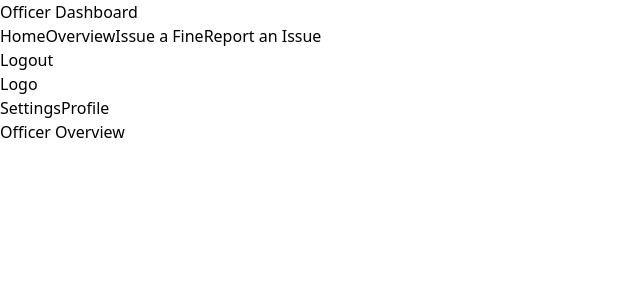
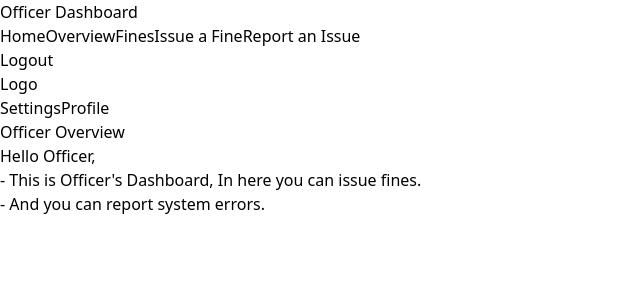
Before and after one commit to Eran2001/fine-app-react, a React (Vite) app: page /officer-dashboard/officer-overview in a window 1280 px wide. Shown: the top 300 px of the page, without its empty margins (0-640 px from the left). Built offline with nearby package versions, Linux system fonts and the light colour scheme; sample sign-in values are in the browser's storage.

Commit message:
update App.jsx

```diff
--- a/src/Admin/AdminDashboard.jsx
+++ b/src/Admin/AdminDashboard.jsx
@@ -72,7 +72,7 @@ export default function Dashboard() {
               </Link>
               <div className="space-x-4">
                 <Link
-                  to="#"
+                  to="setting"
                   className="text-gray-600 hover:text-[#2934b1] transition"
                 >
                   Settings
--- a/src/Admin/Overview.jsx
+++ b/src/Admin/Overview.jsx
@@ -1,6 +1,10 @@
 const Overview = () => (
   <div>
     <h3 className="text-2xl font-bold">Overview</h3>
+    <h4 className="text-2xl mt-2">Hello Admin,</h4>
+    <p className="text-2xl font-bold mt-3">- This is Admin Dashboard, In here you can add officers and post offices.</p>
+    <p className="text-2xl font-bold mt-3">- And you can see what kind of issues users have reported.</p>
+    <p className="text-2xl font-bold mt-3">- It is your responsibility to control this panel and Have a great Controlling.</p>
   </div>
 );
 
--- /dev/null
+++ b/src/Admin/Setting.jsx
@@ -0,0 +1,11 @@
+
+
+const Setting = () => {
+  return (
+    <div>
+      Edit your setting
+    </div>
+  )
+}
+
+export default Setting
--- a/src/App.jsx
+++ b/src/App.jsx
@@ -35,6 +35,7 @@ import PostOfficeOverview from "./pages/PostOffices/PostOfficeOverview";
 import PostPayFine from "./pages/PostOffices/PostPayFine";
 import PostReportIssue from "./pages/PostOffices/PostReportIssue";
 import Profile from "./pages/UserDashboard/Profile";
+import Setting from "./Admin/Setting";
 
 const App = () => {
   return (
@@ -56,6 +57,7 @@ const App = () => {
         <Route path="/officersLogin" element={<OfficersLogin />} />
         <Route path="/post-office-login" element={<PostOfficeLogin />} />
         <Route path="/post-office-dashboard" element={<PostOfficeDashboard />}>
+          <Route index element={<PostOfficeOverview />} />
           <Route path="overview" element={<PostOfficeOverview />} />
           <Route path="pay-fine" element={<PostPayFine />} />
           <Route path="issues" element={<PostReportIssue />} />
@@ -72,6 +74,7 @@ const App = () => {
           <Route path="officer" element={<Officer />} />
           <Route path="post-office" element={<PostOffice />} />
           <Route path="reported-issues" element={<ReportedIssues />} />
+          <Route path="setting" element={<Setting />} />
         </Route>
         <Route
           path="/officer-dashboard"
@@ -79,6 +82,7 @@ const App = () => {
         >
           <Route index element={<OfficerOverview />} />
           <Route path="officer-overview" element={<OfficerOverview />} />
+          <Route path="fines" element={<Fines />} />
           <Route path="issue-fine" element={<OfficerIssueFine />} />
           <Route path="manage-issues" element={<OfficerIssues />} />
         </Route>
--- a/src/Officers/OfficerDashboard.jsx
+++ b/src/Officers/OfficerDashboard.jsx
@@ -23,6 +23,12 @@ const OfficerDashboard = () => {
                 className="block px-6 py-3 text-gray-600 hover:bg-gray-100 hover:text-[#2934b1] transition"
               >
                 Overview
+              </Link>
+              <Link
+                to="fines"
+                className="block px-6 py-3 text-gray-600 hover:bg-gray-100 hover:text-[#2934b1] transition"
+              >
+                Fines
               </Link>
               <Link
                 to="issue-fine"
--- a/src/Officers/OfficerOverview.jsx
+++ b/src/Officers/OfficerOverview.jsx
@@ -3,7 +3,14 @@
 const OfficerOverview = () => {
   return (
     <div>
-      <h1>Officer Overview</h1>
+      <h1 className="text-2xl font-bold">Officer Overview</h1>
+      <h4 className="text-2xl mt-2">Hello Officer,</h4>
+      <p className="text-2xl font-bold mt-3">
+        - This is Officer&apos;s Dashboard, In here you can issue fines.
+      </p>
+      <p className="text-2xl font-bold mt-3">
+        - And you can report system errors.
+      </p>
     </div>
   )
 }
--- a/src/pages/PostOffices/PostOfficeOverview.jsx
+++ b/src/pages/PostOffices/PostOfficeOverview.jsx
@@ -3,7 +3,14 @@
 const PostOfficeOverview = () => {
   return (
     <div>
-      <h1>Post Overview</h1>
+      <h1 className="text-2xl font-bold">Post Overview</h1>
+      <h4 className="text-2xl mt-2">Hello Post Office,</h4>
+      <p className="text-2xl font-bold mt-3">
+        - This is Post Office&apos;s Dashboard, In here you can pay citizen&apos;s fines.
+      </p>
+      <p className="text-2xl font-bold mt-3">
+        - And you can report system errors.
+      </p>
     </div>
   )
 }
--- a/src/pages/Register/Register.jsx
+++ b/src/pages/Register/Register.jsx
@@ -35,6 +35,7 @@ const Register = () => {
 
       if (response.ok) {
         navigate("/login");
+        alert("Successfully Login")
       } else {
         alert("Submission failed. Please try again.");
       }
--- a/src/pages/UserDashboard/UserOverview.jsx
+++ b/src/pages/UserDashboard/UserOverview.jsx
@@ -1,11 +1,16 @@
-
-
 const UserOverview = () => {
   return (
     <div>
-      <h1>User Overview</h1>
+      <h1 className="text-2xl font-bold">User Overview</h1>
+      <h4 className="text-2xl mt-2">Hello User,</h4>
+      <p className="text-2xl font-bold mt-3">
+        - This is Citizen&apos;s Dashboard, In here you can pay your fines.
+      </p>
+      <p className="text-2xl font-bold mt-3">
+        - And you can report system errors.
+      </p>
     </div>
-  )
-}
+  );
+};
 
-export default UserOverview
+export default UserOverview;
```
